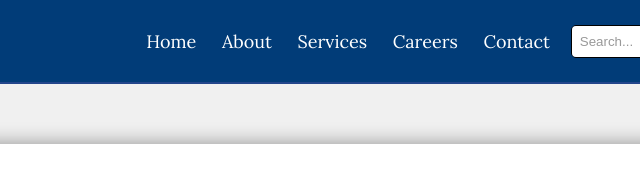
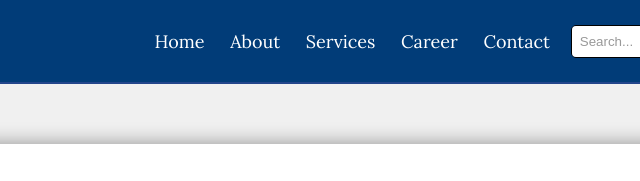
Before and after one commit to varunt891/Global-Talent-Network, a plain HTML site: page about.html in a window 1280 px wide. Shown: the top 181 px of the page, 440-1080 px from the left. Drawn offline with Linux system fonts and the light colour scheme.

Commit message:
Remove 's' from Carrers

```diff
--- a/about.html
+++ b/about.html
@@ -23,7 +23,7 @@
         <li><a href="/index.html">Home</a></li>
         <li><a href="/about.html">About</a></li>
         <li><a href="/services.html">Services</a></li>
-        <li><a href="/career.html">Careers</a></li>
+        <li><a href="/career.html">Career</a></li>
         <li><a href="#">Contact</a></li>
       </ul>
       <div class="search-box">
```
Also changed, not shown: career.html (+1 -1 lines).
